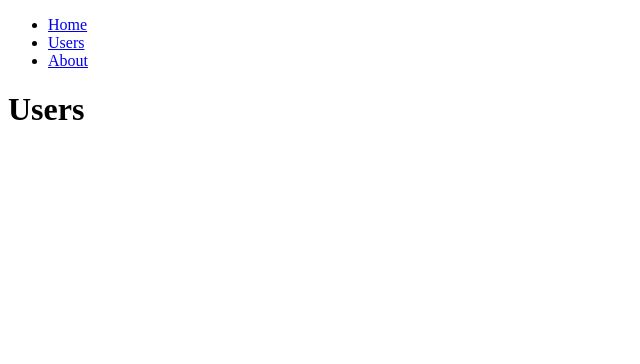
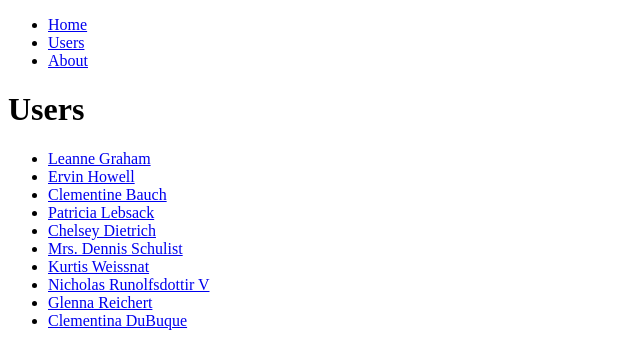
Before and after one commit to uxmoon/users-react-router-v6, a React (Vite) app: page /users in a window 1280 px wide. Shown: the top 364 px of the page, without its empty margins (0-640 px from the left). Built offline with nearby package versions, Linux system fonts and the light colour scheme.

Commit message:
Map over user list and use id to set Link

```diff
--- a/src/routes/Users.jsx
+++ b/src/routes/Users.jsx
@@ -1,7 +1,18 @@
+import { Link } from "react-router-dom";
+import { getAllUsers } from "../users";
+
 export default function Users() {
+  const users = getAllUsers();
   return (
     <div>
       <h1>Users</h1>
+      <ul>
+        {users.map((user) => (
+          <li key={user.id}>
+            <Link to={user.id.toString()}>{user.name}</Link>
+          </li>
+        ))}
+      </ul>
     </div>
   );
 }
```
